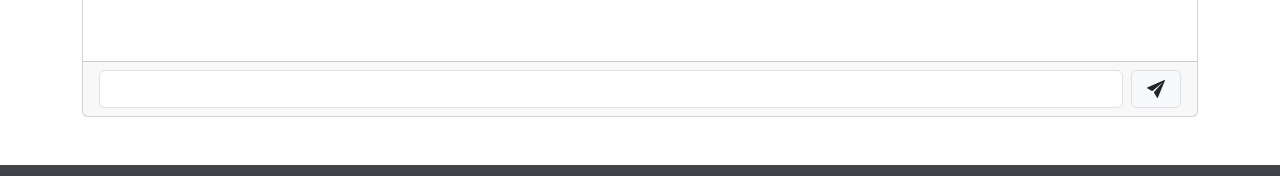
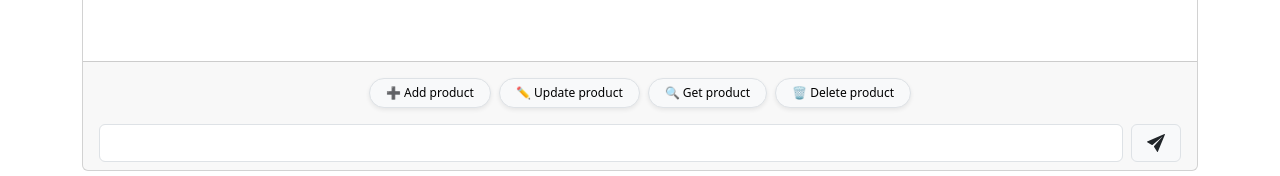
Before and after one commit to RubRomo/crud-ai, a React (Vite) app: page / in a window 1280 px wide. Shown: the part 776-952 px from the top of the page. Built offline with nearby package versions, Linux system fonts and the light colour scheme; no server answers.

Commit message:
Adding chat suggestion labels

```diff
--- a/src/components/ChatAI.tsx
+++ b/src/components/ChatAI.tsx
@@ -12,7 +12,6 @@ type Props = {
     setRefreshFlag: (flag:boolean) => void;
     refreshFlag: boolean;
 }
-
 const ChatAI = ({ setRefreshFlag, refreshFlag } : Props) => {
 
     const [isChatLoading, setChatLoading ] = useState(false);
@@ -38,8 +37,8 @@ const ChatAI = ({ setRefreshFlag, refreshFlag } : Props) => {
         }
     }, [messages]);
 
-    const handleSubmit = (event: FormEvent) => {
-        event.preventDefault();
+    const handleSubmit = (event?: FormEvent) => {
+        event?.preventDefault();
 
         const prompt = inputRef.current?.value;
 
@@ -125,6 +124,13 @@ const ChatAI = ({ setRefreshFlag, refreshFlag } : Props) => {
         }
     }
 
+    const handleSuggestion = (message : string) => {
+        if(inputRef.current) {
+            inputRef.current.value = message;
+            handleSubmit();
+        }
+    }
+
   return (
     <div className="container my-3 my-md-5">
         <div className="card">
@@ -153,12 +159,45 @@ const ChatAI = ({ setRefreshFlag, refreshFlag } : Props) => {
                             )
                         )
                     }
-                    {isChatLoading ? <span className="text-muted fade-loop">Loading ...</span> : ""}
+                    {isChatLoading ? <span className="text-muted mt-auto fade-loop">Loading ...</span> : ""}
                 </div>
             </div>
             <div className="card-footer">
                 <form onSubmit={handleSubmit} id="aiForm">
-                    <div className="d-flex align-items-end gap-2">
+                    <div className="d-flex flex-column">
+
+                        <div className="d-none d-md-flex gap-2 flex-wrap justify-content-center pt-2 pb-3">
+                            <button
+                                className={`badge fw-normal rounded-pill text-bg-light border px-3 py-2 shadow-sm keyword-chip ${isChatLoading ? "opacity-50" : ""}`}
+                                onClick={() => handleSuggestion("Add Product")}
+                                disabled={isChatLoading}
+                            >
+                                ➕ Add product
+                            </button>
+                            <button
+                                className={`badge fw-normal rounded-pill text-bg-light border px-3 py-2 shadow-sm keyword-chip ${isChatLoading ? "opacity-50" : ""}`}
+                                onClick={() => handleSuggestion("Update product")}
+                                disabled={isChatLoading}
+                            >
+                                ✏️ Update product
+                            </button>
+                            <button
+                                className={`badge fw-normal rounded-pill text-bg-light border px-3 py-2 shadow-sm keyword-chip ${isChatLoading ? "opacity-50" : ""}`}
+                                onClick={() => handleSuggestion("Get product")}
+                                disabled={isChatLoading}
+                            >
+                                🔍 Get product
+                            </button>
+                            <button
+                                className={`badge fw-normal rounded-pill text-bg-light border px-3 py-2 shadow-sm keyword-chip ${isChatLoading ? "opacity-50" : ""}`}
+                                onClick={() => handleSuggestion("Delete product")}
+                                disabled={isChatLoading}
+                            >
+                                🗑️ Delete product
+                            </button>
+                        </div>
+
+                        <div className="d-flex gap-2">
                             <textarea
                                 className="form-control shadow-none"
                                 ref={inputRef} disabled={isChatLoading}
@@ -178,6 +217,7 @@ const ChatAI = ({ setRefreshFlag, refreshFlag } : Props) => {
                                 </button>
                             )}
                         </div>
+                    </div>
                 </form>
             </div>
         </div>
--- a/src/components/ProductsTable.tsx
+++ b/src/components/ProductsTable.tsx
@@ -31,7 +31,7 @@ const ProductsTable = ({ refreshFlag } : Props) => {
         if(totalPages > 0 && page > totalPages){
             setPage(totalPages);
         }
-    }, [rowsPerPage]);
+    }, [rowsPerPage, totalPages]);
 
     // Compute visible page buttons. On mobile, limit to max 3 pages around the current page.
     const visiblePages = useMemo(() => {
--- a/src/styles/Form.css
+++ b/src/styles/Form.css
@@ -36,3 +36,14 @@
   border-right: 24px solid #f8f9fa; /* Use your left bubble background color */
   z-index: -1;
 }
+
+/* moved from ChatAI.tsx - keyword chip hover effect */
+.keyword-chip {
+    cursor: pointer;
+    transition: 0.2s ease;
+}
+.keyword-chip:hover {
+    background-color: #e9f5ff;
+    border-color: #b3e0ff;
+    transform: translateY(-2px);
+}
```
Also changed, not shown: db-script-init.txt (added). Lines whose indentation alone changed are shown as unchanged.
